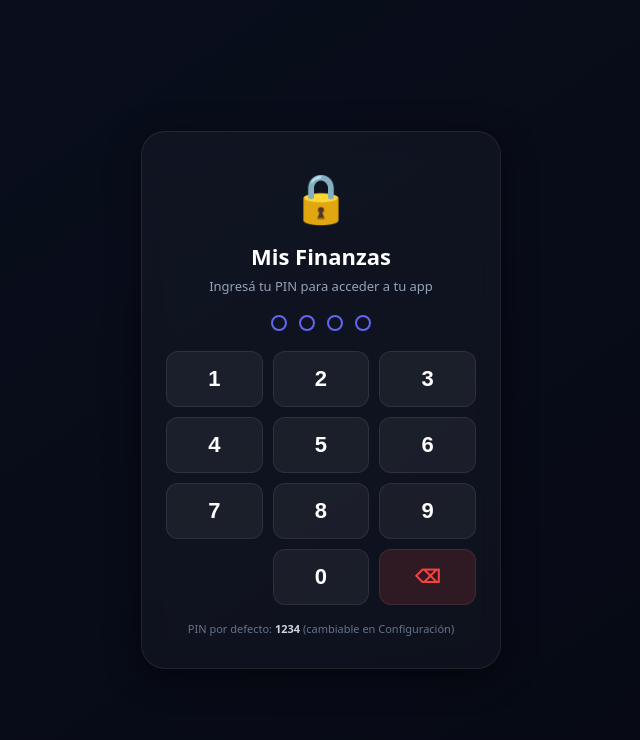
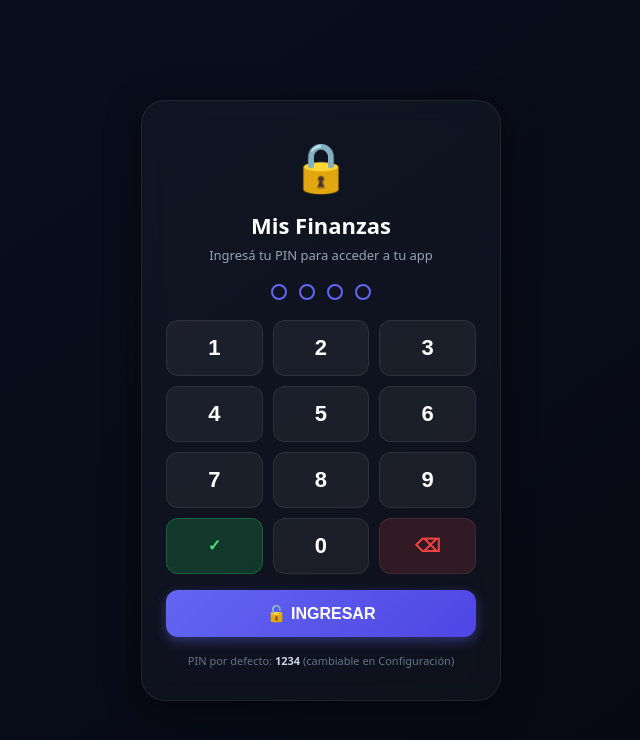
Before and after one commit to Ulimb/control-gastos-ai, a Next.js app: page / in a window 1280 px wide. Shown: the top 740 px of the page, without its empty margins (319-959 px from the left). Built offline with nearby package versions, Linux system fonts and the light colour scheme; no server answers.

Commit message:
ui: Agregar boton INGRESAR y tilde de confirmacion en pantalla de PIN

```diff
--- a/src/components/AuthGuard.tsx
+++ b/src/components/AuthGuard.tsx
@@ -136,7 +136,22 @@ export function AuthGuard({ children }: { children: React.ReactNode }) {
                   {num}
                 </button>
               ))}
-              <div />
+              <button
+                type="submit"
+                style={{
+                  padding: '14px 0',
+                  fontSize: 16,
+                  fontWeight: 700,
+                  borderRadius: 12,
+                  border: '1px solid rgba(34,197,94,0.3)',
+                  background: 'rgba(34,197,94,0.2)',
+                  color: '#4ade80',
+                  cursor: 'pointer',
+                }}
+                title="Aceptar PIN"
+              >
+                ✓
+              </button>
               <button
                 type="button"
                 onClick={() => handleDigit('0')}
@@ -171,6 +186,25 @@ export function AuthGuard({ children }: { children: React.ReactNode }) {
               </button>
             </div>
 
+            <button
+              type="submit"
+              style={{
+                width: '100%',
+                padding: '14px',
+                fontSize: 16,
+                fontWeight: 700,
+                borderRadius: 12,
+                background: 'linear-gradient(135deg, #6366f1 0%, #4f46e5 100%)',
+                border: 'none',
+                color: '#fff',
+                marginBottom: 16,
+                cursor: 'pointer',
+                boxShadow: '0 4px 12px rgba(99, 102, 241, 0.4)',
+              }}
+            >
+              🔓 INGRESAR
+            </button>
+
             <p style={{ fontSize: 11, color: '#64748b', margin: 0 }}>
               PIN por defecto: <strong style={{ color: '#cbd5e1' }}>1234</strong> (cambiable en Configuración)
             </p>
```
